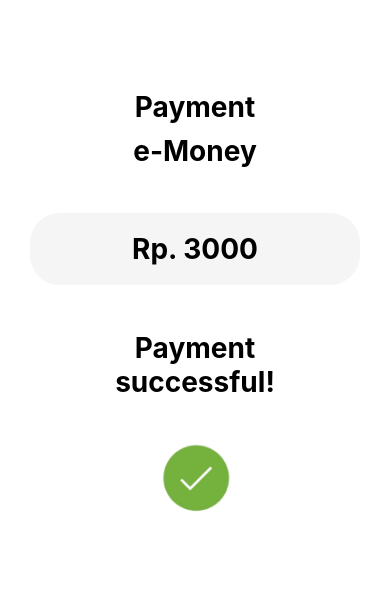
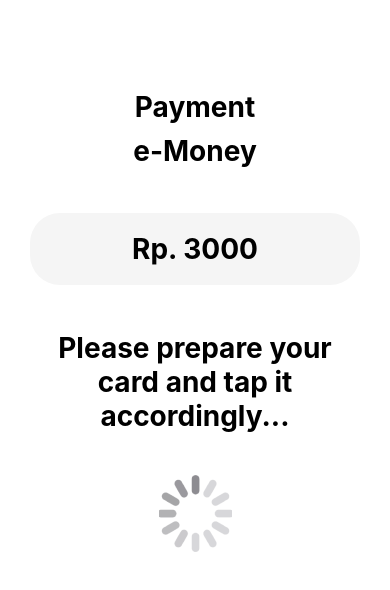
Before and after one commit to RMA1403/sobat-angkot, a React Native app: screen / in a window 390 px wide. Shown: the top 590 px of the page. Built offline with nearby package versions, Linux system fonts and the light colour scheme.

Commit message:
feat: finished e-money payment screen

```diff
--- a/App.jsx
+++ b/App.jsx
@@ -20,7 +20,7 @@ const MyTheme = {
 export default function App() {
   return (
     <View>
-      <PaymentEMoney success={true} />
+      <PaymentEMoney success={false} />
     </View>
   );
 }
--- a/src/screens/PaymentEMoney/index.jsx
+++ b/src/screens/PaymentEMoney/index.jsx
@@ -1,8 +1,6 @@
 import { StatusBar } from 'expo-status-bar';
-import { StyleSheet, Text, View, Image, Pressable, TextInput } from 'react-native';
-import NewInput from '../../components/NewInput';
+import { StyleSheet, Text, View, Image } from 'react-native';
 import theme from '../../constants/theme.style';
-import { useState } from 'react';
 import { Dimensions } from 'react-native';
 
 const vh = Dimensions.get('window').height;
```
